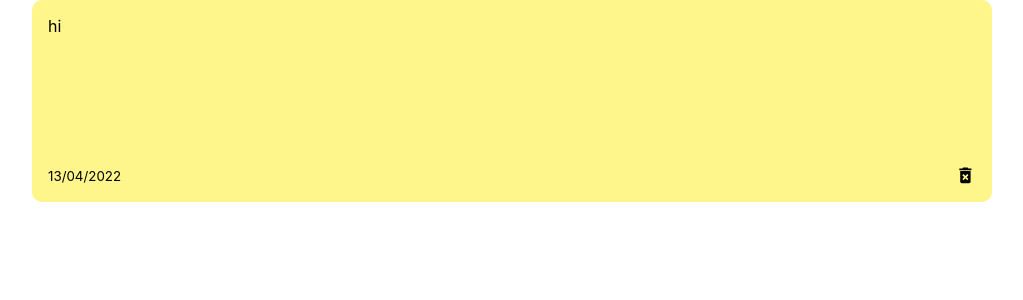
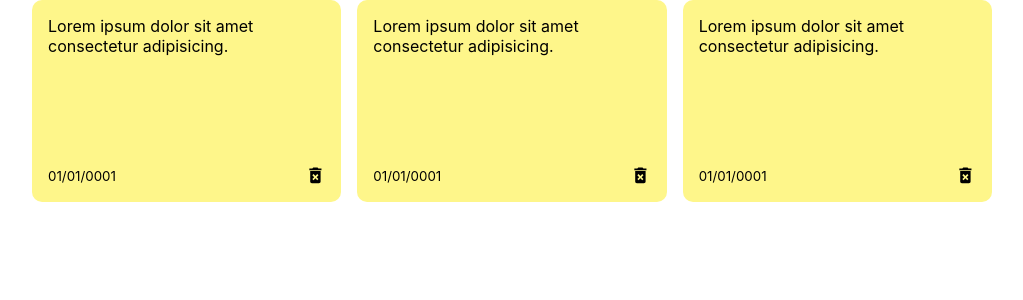
Before and after one commit to labCap/notes, a React (Create React App) app: page / in a window 1280 px wide. Shown: the top 300 px of the page, without its empty margins (128-1151 px from the left). Built offline with nearby package versions, Linux system fonts and the light colour scheme.

Commit message:
added logic for displaying notes

```diff
--- a/src/App.js
+++ b/src/App.js
@@ -1,9 +1,28 @@
+import { useState } from "react";
+import { nanoid } from "nanoid";
 import { NoteList } from "./components/NoteList";
 
 function App() {
+  const [notes, setNotes] = useState([
+    {
+      id: nanoid(),
+      text: "Lorem ipsum dolor sit amet consectetur adipisicing.",
+      date: "01/01/0001",
+    },
+    {
+      id: nanoid(),
+      text: "Lorem ipsum dolor sit amet consectetur adipisicing.",
+      date: "01/01/0001",
+    },
+    {
+      id: nanoid(),
+      text: "Lorem ipsum dolor sit amet consectetur adipisicing.",
+      date: "01/01/0001",
+    },
+  ]);
   return (
     <div className="container">
-      <NoteList />
+      <NoteList notes={notes} />
     </div>
   );
 }
--- a/src/components/Note.jsx
+++ b/src/components/Note.jsx
@@ -1,12 +1,12 @@
 import React from "react";
 import { MdDeleteForever } from "react-icons/md";
 
-export const Note = () => {
+export const Note = ({ id, text, date }) => {
   return (
     <div className="note">
-      <span>hi</span>
+      <span>{text}</span>
       <div className="note__footer">
-        <small>13/04/2022</small>
+        <small>{date}</small>
         <MdDeleteForever className="delete-icon" size="1.3em" />
       </div>
     </div>
--- a/src/components/NoteList.jsx
+++ b/src/components/NoteList.jsx
@@ -1,10 +1,12 @@
 import React from "react";
 import { Note } from "./Note";
 
-export const NoteList = () => {
+export const NoteList = ({ notes }) => {
   return (
     <div className="note-list">
-      <Note />
+      {notes.map(({ id, text, date }) => (
+        <Note key={id} id={id} text={text} date={date} />
+      ))}
     </div>
   );
 };
```
